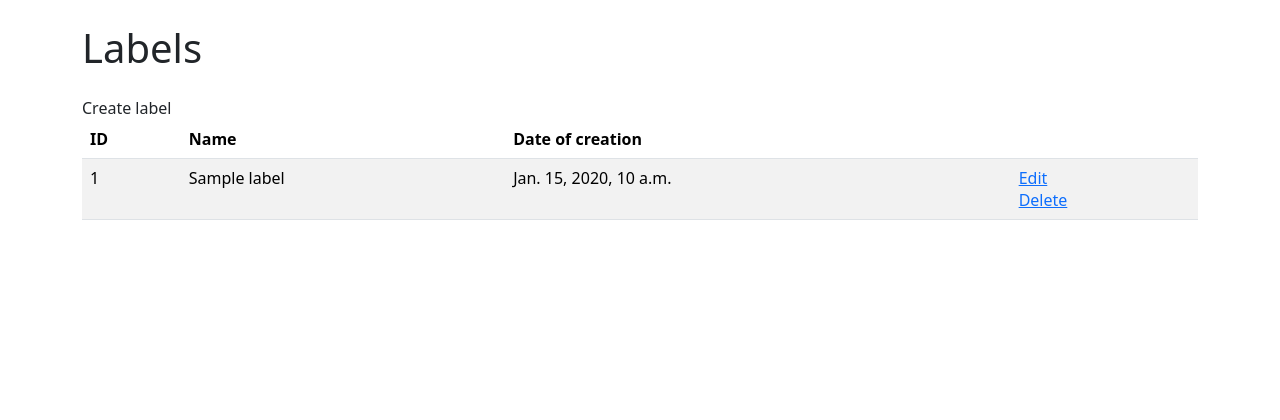
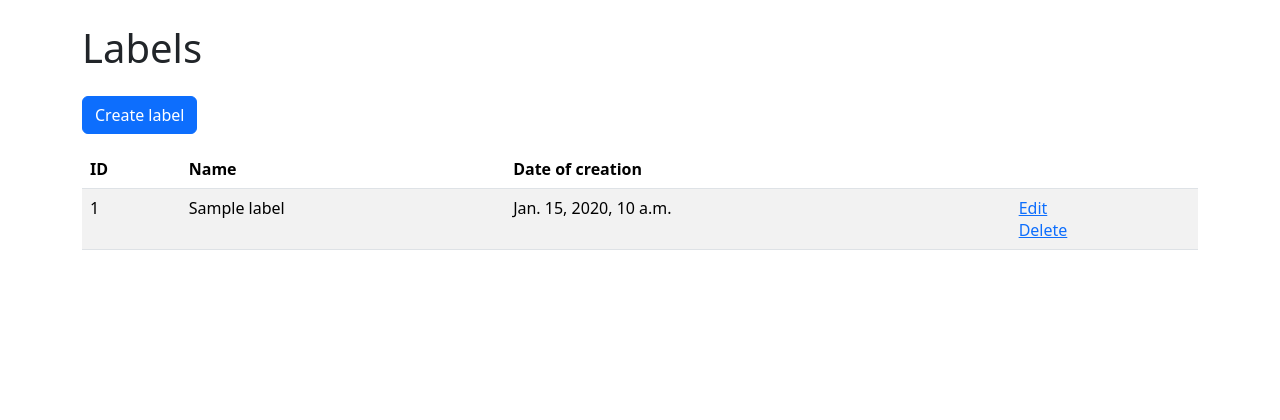
Before and after one commit to AlexanderLarriva/python-project-52, a Django app: page /labels/ in a window 1280 px wide. Shown: the part 72-492 px from the top of the page. Run offline with Django 5.2, Linux system fonts and the light colour scheme; a user stored in the database is signed in; tables that the repository leaves empty hold one stand-in row (values such as "Sample post"); parts of the project's set-up code (start-up, migrations or seed data) failed here and were passed over; some libraries are stand-ins or nearby versions.

Commit message:
Fix files

```diff
--- a/task_manager/labels/templates/labels/labels_list.html
+++ b/task_manager/labels/templates/labels/labels_list.html
@@ -4,7 +4,7 @@
 
 {% block content %}
 <h1 class="my-4">{% translate 'Labels' %}</h1>
-<a class="nav-link" href="{% url 'labels:create_label' %}">{% translate 'Create label' %}</a>
+<a class="btn btn-primary mb-3" href="{% url 'labels:create_label' %}">{% translate 'Create label' %}</a>
 <table class="table table-striped">
     <thead>
       <tr>
--- a/task_manager/templates/base.html
+++ b/task_manager/templates/base.html
@@ -30,7 +30,7 @@
             <a class="nav-link" href="{% url 'statuses:statuses' %}">{% translate "Statuses" %}</a>
           </li>
           <li class="nav-item">
-            <a class="nav-link" href=>{% translate "Labels" %}</a>
+            <a class="nav-link" href="{% url 'labels:labels' %}">{% translate "Labels" %}</a>
           </li>
           <li class="nav-item">
             <a class="nav-link" href="{% url 'tasks:tasks' %}">{% translate "Tasks" %}</a>
```
